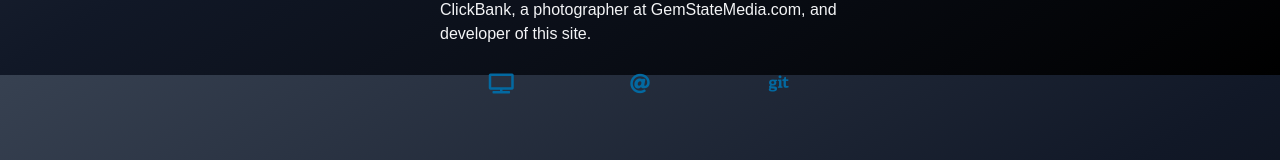
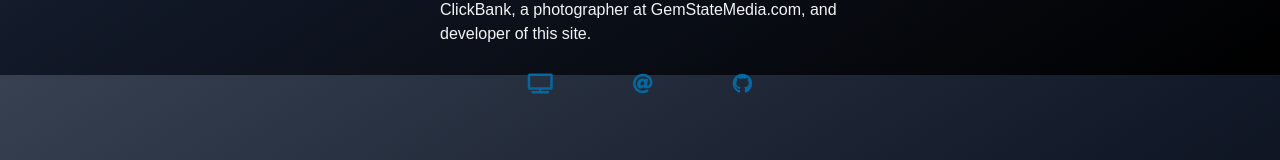
Before and after one commit to paulcushing/BoiseWeb.Dev, a Next.js app: page / in a window 1280 px wide. Shown: the part 725-885 px from the top of the page. Built offline with nearby package versions, Linux system fonts and the light colour scheme.

Commit message:
Workaround Tailwind grid-col-* bug

```diff
--- a/components/peopleData.json
+++ b/components/peopleData.json
@@ -13,7 +13,7 @@
         "url": "mailto:pcushing@gmail.com?subject=I saw you on BoiseWeb.Dev"
       },
       {
-        "icon": "fab fa-git",
+        "icon": "fab fa-github",
         "url": "https://github.com/paulcushing"
       }
     ]
--- a/components/person.js
+++ b/components/person.js
@@ -25,11 +25,11 @@ export default function Person(props) {
       </a>
       {person.links && person.links.length > 0 ? (
         <div
-          className={"grid grid-cols-" + person.links.length + " gap-4 mt-6"}
+          className={"flex flex-row flex-wrap justify-center mt-6"}
         >
           {person.links.map((link, index) => {
             return (
-              <div key={index} className="text-center text-xl">
+              <div key={index} className="text-center text-xl mx-10">
                 <a
                   href={link.url}
                   className="text-blue-700 hover:text-blue-900"
```
